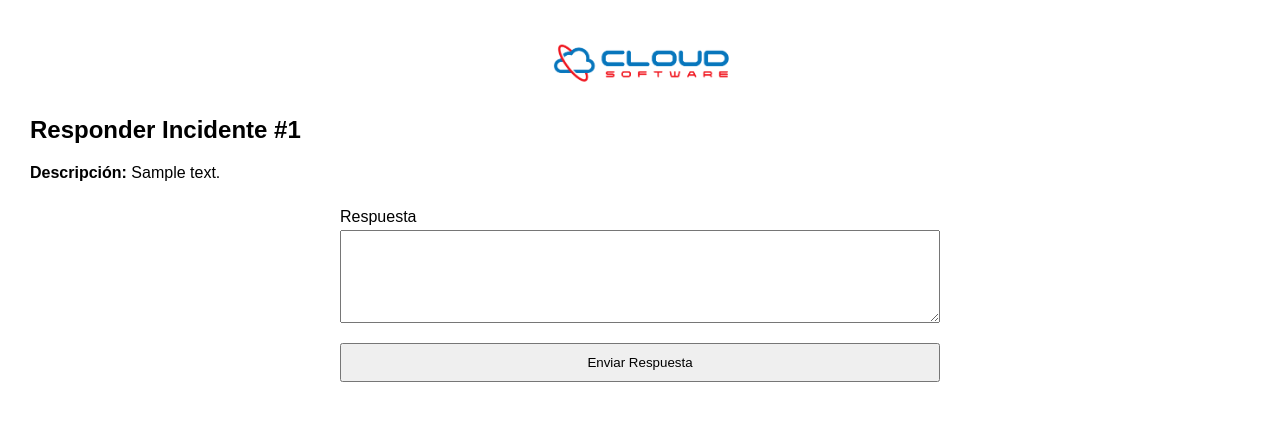
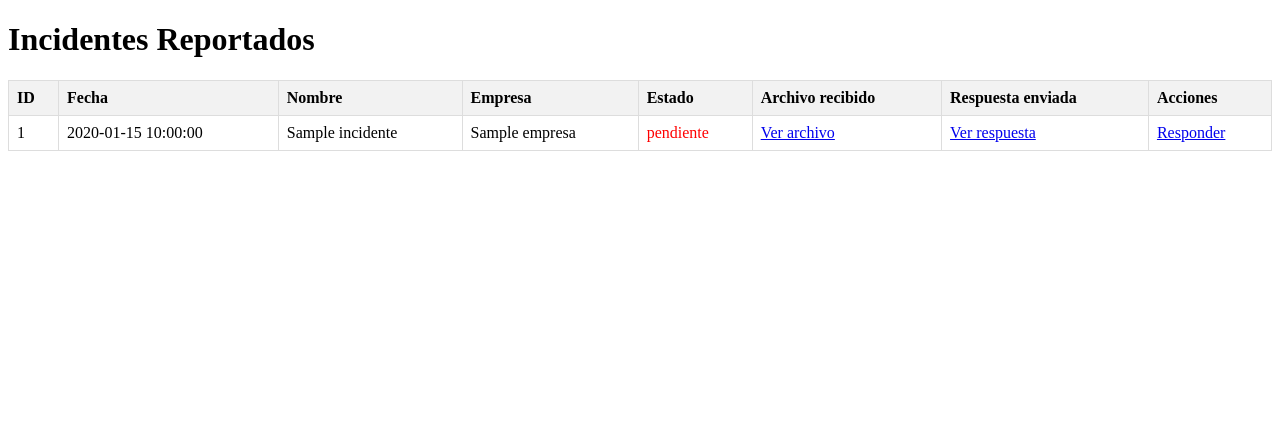
Before and after one commit to flasso/sistema-soporte, a Flask app: template templates/responder.html in a window 1280 px wide. Shown: the top 421 px of the page. Run offline with Flask 3, Linux system fonts and the light colour scheme; the template is opened without the code that fills it: most values are stand-ins (such as "Sample title", 1, 10 or a date in 2020); some libraries are stand-ins or nearby versions.

Commit message:
actualiza

```diff
--- a/app.py
+++ b/app.py
@@ -1,24 +1,29 @@
-from flask import Flask, render_template, request, redirect
+from flask import Flask, render_template, request, redirect, send_from_directory, url_for
 from flask_mail import Mail, Message
 import psycopg2
 from psycopg2.extras import RealDictCursor
 from datetime import datetime
+import os
 
 app = Flask(__name__)
+app.config['UPLOAD_FOLDER'] = 'uploads'
+os.makedirs(app.config['UPLOAD_FOLDER'], exist_ok=True)
 
-# Configuración de la base de datos
+# Configura tu correo
+app.config.update(
+    MAIL_SERVER='smtp.gmail.com',
+    MAIL_PORT=587,
+    MAIL_USE_TLS=True,
+    MAIL_USERNAME='soporte@cloudsoftware.com.co',
+    MAIL_PASSWORD='yqwm byqv lkft suvx',
+    MAIL_DEFAULT_SENDER='soporte@cloudsoftware.com.co'
+)
+mail = Mail(app)
+
 DB_URL = "postgresql://sistema_soporte_db_user:GQV2H65J4INWg1fYJCFmwcKwovOPQLRn@dpg-d1lhq7p5pdvs73c0acn0-a/sistema_soporte_db"
 
 def get_conn():
     return psycopg2.connect(DB_URL, sslmode='require', cursor_factory=RealDictCursor)
-
-# Configuración del correo
-app.config['MAIL_SERVER'] = 'smtp.gmail.com'
-app.config['MAIL_PORT'] = 587
-app.config['MAIL_USE_TLS'] = True
-app.config['MAIL_USERNAME'] = 'soporte@cloudsoftware.com.co'
-app.config['MAIL_PASSWORD'] = 'yqwm byqv lkft suvx'
-mail = Mail(app)
 
 @app.route('/', methods=['GET', 'POST'])
 def soporte():
@@ -29,46 +34,57 @@ def soporte():
         empresa = request.form['empresa']
         tipo_problema = request.form['tipo_problema']
         descripcion = request.form['descripcion']
-        fecha_reporte = datetime.now().isoformat()
+        archivo = request.files['archivo']
+        fecha_reporte = datetime.now()
         estado = 'pendiente'
+
+        archivo_nombre = None
+        if archivo and archivo.filename:
+            archivo_nombre = f"{datetime.now().timestamp()}_{archivo.filename}"
+            archivo.save(os.path.join(app.config['UPLOAD_FOLDER'], archivo_nombre))
 
         conn = get_conn()
         cur = conn.cursor()
         cur.execute("""
-            INSERT INTO incidentes (nombre, correo, telefono, empresa, tipo_problema, descripcion, fecha_reporte, estado)
-            VALUES (%s, %s, %s, %s, %s, %s, %s, %s);
-        """, (nombre, correo, telefono, empresa, tipo_problema, descripcion, fecha_reporte, estado))
+            INSERT INTO incidentes (nombre, correo, telefono, empresa, tipo_problema, descripcion, archivo, fecha_reporte, estado)
+            VALUES (%s, %s, %s, %s, %s, %s, %s, %s, %s);
+        """, (nombre, correo, telefono, empresa, tipo_problema, descripcion, archivo_nombre, fecha_reporte, estado))
         conn.commit()
         cur.close()
         conn.close()
 
-        # Enviar correo a soporte
-        msg = Message('Nuevo incidente reportado',
-                      sender=app.config['MAIL_USERNAME'],
-                      recipients=['soporte@cloudsoftware.com.co'])
-        msg.body = f"""Se ha reportado un nuevo incidente:
-
-Nombre: {nombre}
+        # Correo a soporte
+        msg_soporte = Message(f"Nuevo incidente de {nombre}",
+                              recipients=['soporte@cloudsoftware.com.co'])
+        msg_soporte.body = f"""Incidente reportado por {nombre}
 Correo: {correo}
 Teléfono: {telefono}
 Empresa: {empresa}
-Tipo de problema: {tipo_problema}
+Tipo: {tipo_problema}
 Descripción: {descripcion}
 """
-        mail.send(msg)
+        if archivo_nombre:
+            msg_soporte.attach(archivo_nombre, "application/octet-stream",
+                               open(os.path.join(app.config['UPLOAD_FOLDER'], archivo_nombre), 'rb').read())
+        mail.send(msg_soporte)
 
-        # Enviar correo al cliente
-        msg_cliente = Message('Hemos recibido tu incidente',
-                              sender=app.config['MAIL_USERNAME'],
+        # Correo al cliente
+        msg_cliente = Message("Hemos recibido tu incidente",
                               recipients=[correo])
-        msg_cliente.body = "Gracias por reportar tu incidente. Nos pondremos en contacto contigo pronto."
+        msg_cliente.body = f"""Hola {nombre},
+
+Hemos recibido tu solicitud y la estamos revisando.
+
+Gracias,
+Soporte Cloud Software
+"""
         mail.send(msg_cliente)
 
         return redirect('/gracias')
 
     empresas = [
-        '', 'Acomedios', 'Aldas', 'Aldea', 'Asoredes', 'Big Media', 'Cafam', 'Century', 'CNM',
-        'Contructora de Marcas', 'DORTIZ', 'Elite', 'Factorial', 'Grupo One', 'Zelva',
+        '', 'Acomedios', 'Aldas', 'Adela','Asoredes', 'Big Media', 'Cafam', 'Century', 'CNM',
+        'Contructora de Marcas', 'Dortiz', 'Elite', 'Factorial', 'Grupo One', 'Zelva',
         'Integracion', 'Inversiones CNM', 'JH Hoyos', 'Jaime Uribe', 'Maproges',
         'Media Agency', 'Media Plus', 'Multimedios', 'New Sapiens', 'OMV',
         'Quintero y Quintero', 'Servimedios', 'Teleantioquia', 'TBWA'
@@ -79,63 +95,61 @@ Descripción: {descripcion}
 def gracias():
     return render_template('gracias.html')
 
-@app.route('/admin')
+@app.route('/uploads/<filename>')
+def uploaded_file(filename):
+    return send_from_directory(app.config['UPLOAD_FOLDER'], filename)
+
+@app.route('/admin', methods=['GET', 'POST'])
 def admin():
     conn = get_conn()
     cur = conn.cursor()
+
+    if request.method == 'POST':
+        incidente_id = request.form['incidente_id']
+        respuesta = request.form['respuesta']
+        archivo_resp = request.files['archivo_respuesta']
+        fecha_respuesta = datetime.now()
+        estado = 'cerrado'
+
+        archivo_resp_nombre = None
+        if archivo_resp and archivo_resp.filename:
+            archivo_resp_nombre = f"respuesta_{datetime.now().timestamp()}_{archivo_resp.filename}"
+            archivo_resp.save(os.path.join(app.config['UPLOAD_FOLDER'], archivo_resp_nombre))
+
+        # Obtener correo del cliente
+        cur.execute("SELECT correo FROM incidentes WHERE id = %s", (incidente_id,))
+        cliente = cur.fetchone()
+        correo_cliente = cliente['correo'] if cliente else None
+
+        cur.execute("""
+            UPDATE incidentes
+            SET respuesta = %s, archivo_respuesta = %s, fecha_respuesta = %s, estado = %s
+            WHERE id = %s
+        """, (respuesta, archivo_resp_nombre, fecha_respuesta, estado, incidente_id))
+        conn.commit()
+
+        if correo_cliente:
+            msg = Message("Respuesta a tu incidente",
+                          recipients=[correo_cliente])
+            msg.body = f"""Hola,
+
+Hemos respondido a tu incidente:
+
+{respuesta}
+
+Gracias,
+Soporte Cloud Software
+"""
+            if archivo_resp_nombre:
+                msg.attach(archivo_resp_nombre, "application/octet-stream",
+                           open(os.path.join(app.config['UPLOAD_FOLDER'], archivo_resp_nombre), 'rb').read())
+            mail.send(msg)
+
     cur.execute("SELECT * FROM incidentes ORDER BY fecha_reporte DESC;")
     incidentes = cur.fetchall()
     cur.close()
     conn.close()
     return render_template('admin.html', incidentes=incidentes)
 
-@app.route('/responder/<int:id>', methods=['GET', 'POST'])
-def responder(id):
-    conn = get_conn()
-    cur = conn.cursor()
-    if request.method == 'POST':
-        respuesta = request.form['respuesta']
-        cur.execute("""
-            UPDATE incidentes
-            SET respuesta = %s, estado = 'cerrado', fecha_respuesta = NOW()
-            WHERE id = %s;
-        """, (respuesta, id))
-        conn.commit()
-
-        # Obtener datos del cliente para enviar correo
-        cur.execute("SELECT correo FROM incidentes WHERE id = %s;", (id,))
-        cliente = cur.fetchone()
-        if cliente and cliente['correo']:
-            msg_cliente = Message('Respuesta a tu incidente',
-                                  sender=app.config['MAIL_USERNAME'],
-                                  recipients=[cliente['correo']])
-            msg_cliente.body = f"Respuesta a tu incidente: {respuesta}"
-            mail.send(msg_cliente)
-
-        cur.close()
-        conn.close()
-        return redirect('/admin')
-
-    # GET: muestra formulario
-    cur.execute("SELECT * FROM incidentes WHERE id = %s;", (id,))
-    incidente = cur.fetchone()
-    cur.close()
-    conn.close()
-    return render_template('responder.html', incidente=incidente)
-
-@app.route('/cerrar/<int:id>')
-def cerrar(id):
-    conn = get_conn()
-    cur = conn.cursor()
-    cur.execute("""
-        UPDATE incidentes
-        SET estado = 'cerrado', fecha_respuesta = NOW()
-        WHERE id = %s;
-    """, (id,))
-    conn.commit()
-    cur.close()
-    conn.close()
-    return redirect('/admin')
-
 if __name__ == '__main__':
     app.run(host='0.0.0.0', port=10000)
--- a/templates/responder.html
+++ b/templates/responder.html
@@ -2,28 +2,62 @@
 <html lang="es">
 <head>
     <meta charset="UTF-8">
-    <title>Responder Incidente</title>
+    <title>Administración de Incidentes</title>
     <style>
-        body { font-family: Arial, sans-serif; margin: 30px; }
-        .logo { text-align: center; margin-bottom: 20px; }
-        .logo img { max-width: 200px; }
-        form { max-width: 600px; margin: auto; display: flex; flex-direction: column; }
-        label { margin-top: 10px; }
-        textarea { padding: 8px; margin-top: 4px; }
-        button { margin-top: 20px; padding: 10px; }
+        table { border-collapse: collapse; width: 100%; }
+        th, td { border: 1px solid #ddd; padding: 8px; text-align: left; }
+        th { background-color: #f2f2f2; }
+        .pendiente { color: red; }
+        .cerrado { color: green; }
     </style>
 </head>
 <body>
-    <div class="logo">
-        <img src="/static/logo.png" alt="Cloud Software SAS">
-    </div>
-    <h2>Responder Incidente #{{ incidente.id }}</h2>
-    <p><strong>Descripción:</strong> {{ incidente.descripcion }}</p>
-
-    <form method="POST">
-        <label for="respuesta">Respuesta</label>
-        <textarea name="respuesta" rows="5" required></textarea>
-        <button type="submit">Enviar Respuesta</button>
-    </form>
+    <h1>Incidentes Reportados</h1>
+    <table>
+        <thead>
+            <tr>
+                <th>ID</th>
+                <th>Fecha</th>
+                <th>Nombre</th>
+                <th>Empresa</th>
+                <th>Estado</th>
+                <th>Archivo recibido</th>
+                <th>Respuesta enviada</th>
+                <th>Acciones</th>
+            </tr>
+        </thead>
+        <tbody>
+            {% for incidente in incidentes %}
+            <tr>
+                <td>{{ incidente.id }}</td>
+                <td>{{ incidente.fecha_reporte }}</td>
+                <td>{{ incidente.nombre }}</td>
+                <td>{{ incidente.empresa }}</td>
+                <td class="{{ incidente.estado }}">{{ incidente.estado }}</td>
+                <td>
+                    {% if incidente.archivo %}
+                        <a href="{{ incidente.archivo }}" target="_blank">Ver archivo</a>
+                    {% else %}
+                        Sin archivo
+                    {% endif %}
+                </td>
+                <td>
+                    {% if incidente.archivo_respuesta %}
+                        <a href="{{ incidente.archivo_respuesta }}" target="_blank">Ver respuesta</a>
+                    {% else %}
+                        -
+                    {% endif %}
+                </td>
+                <td>
+                    {% if incidente.estado == 'pendiente' %}
+                        <a href="/responder/{{ incidente.id }}">Responder</a>
+                    {% else %}
+                        Cerrado
+                    {% endif %}
+                </td>
+            </tr>
+            {% endfor %}
+        </tbody>
+    </table>
 </body>
 </html>
```
Also changed, not shown: templates/admin.html (+29 -24 lines).
